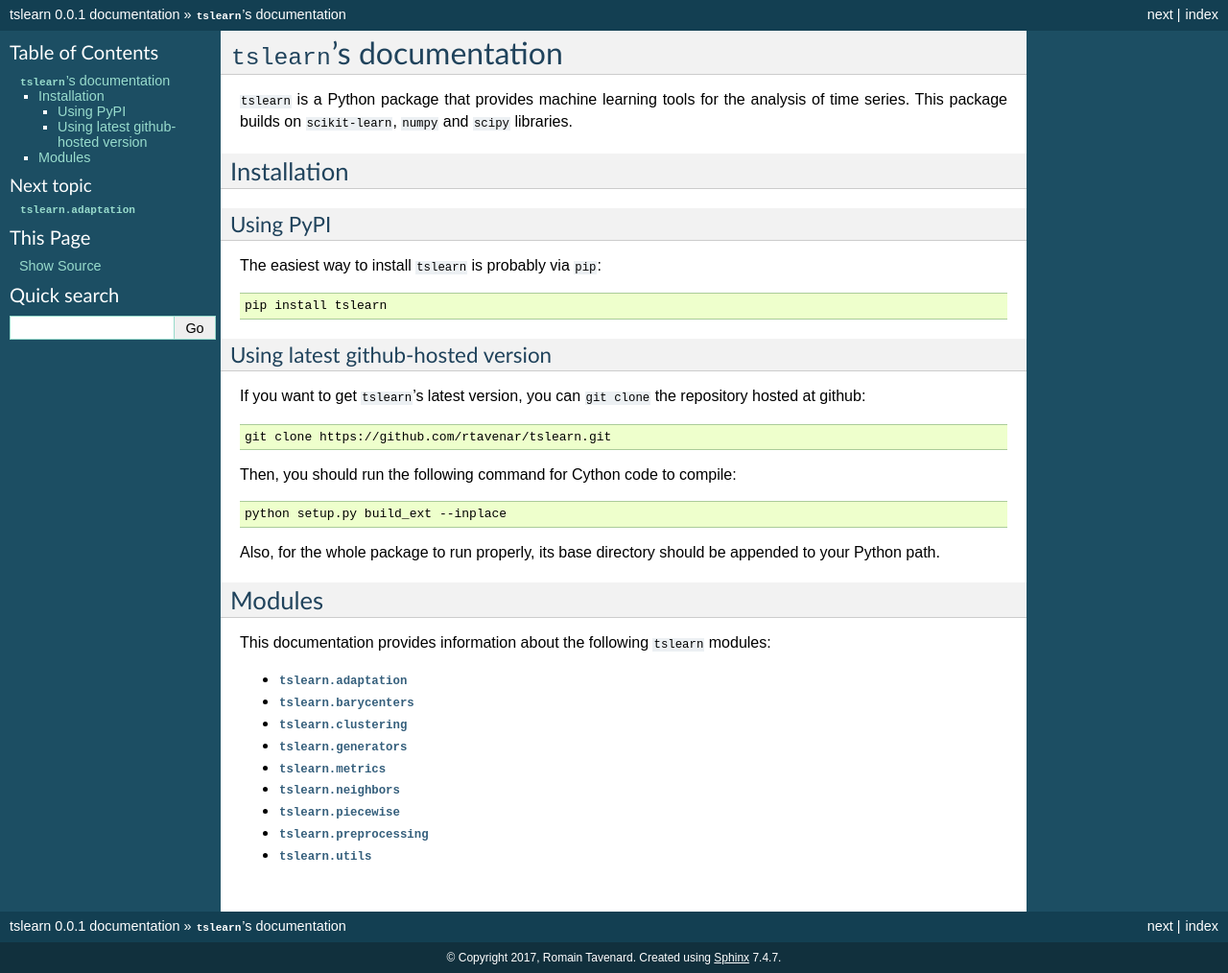
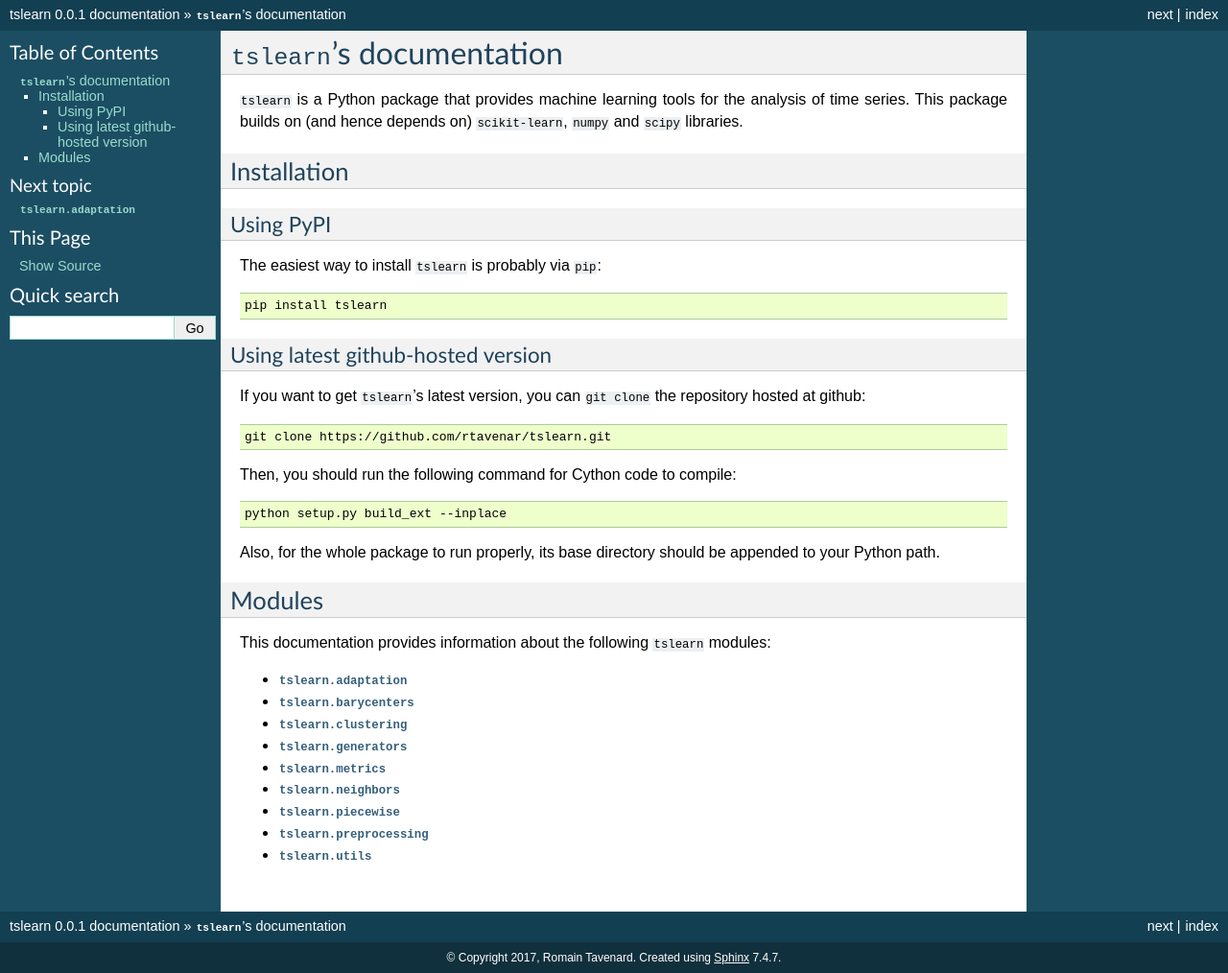
Before and after one commit to tslearn-team/tslearn, a Sphinx documentation site: the page built from tslearn/docs/index.rst, in a window 1280 px wide. Shown: the whole page at 96% size. Built offline with Sphinx 7.4.7, drawn with Linux system fonts in a browser that asks for light colours.

Commit message:
Small precision

```diff
--- a/tslearn/docs/index.rst
+++ b/tslearn/docs/index.rst
@@ -7,7 +7,7 @@
 ===========================
 
 ``tslearn`` is a Python package that provides machine learning tools for the analysis of time series.
-This package builds on ``scikit-learn``, ``numpy`` and ``scipy`` libraries.
+This package builds on (and hence depends on) ``scikit-learn``, ``numpy`` and ``scipy`` libraries.
 
 Installation
 ------------
```
